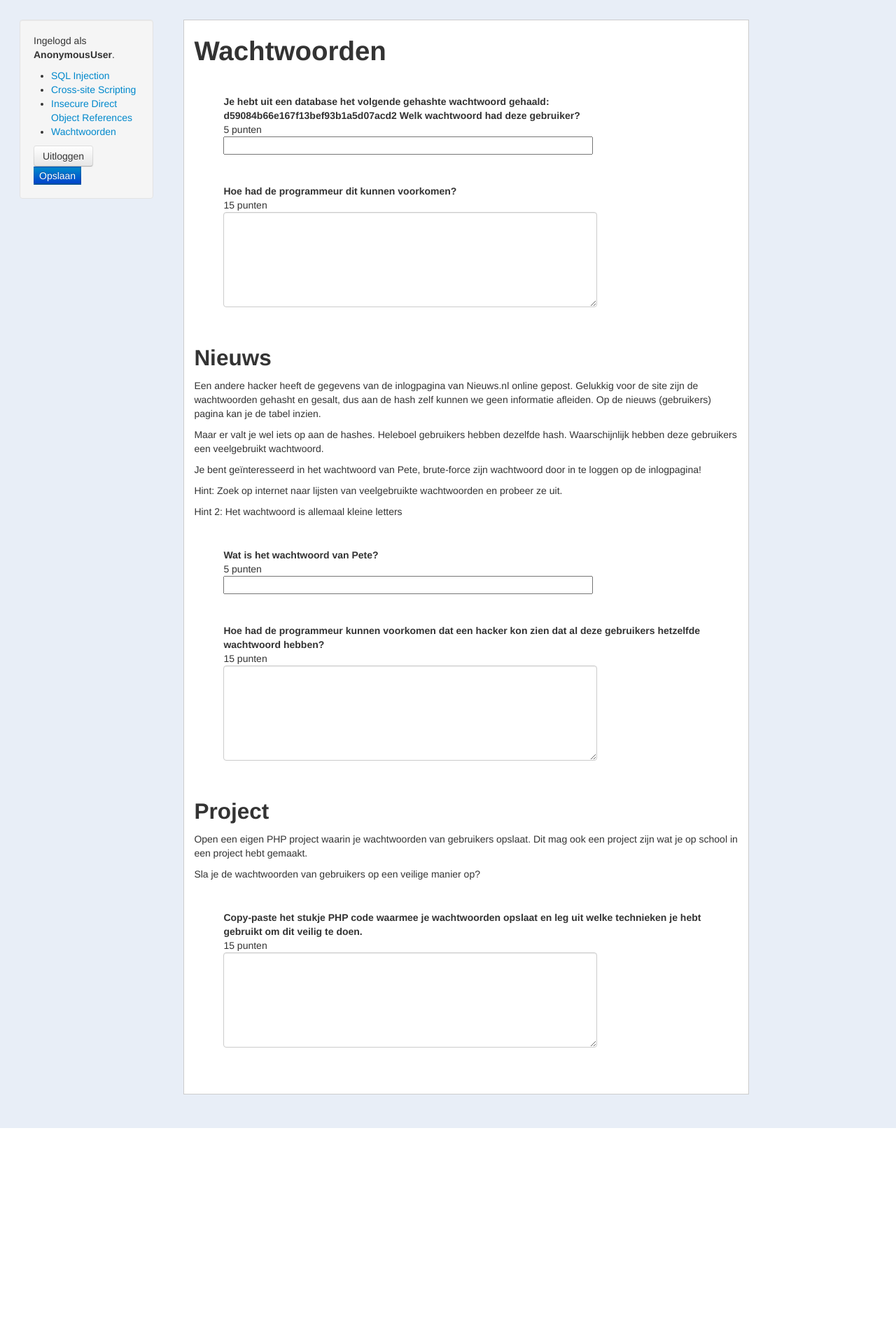
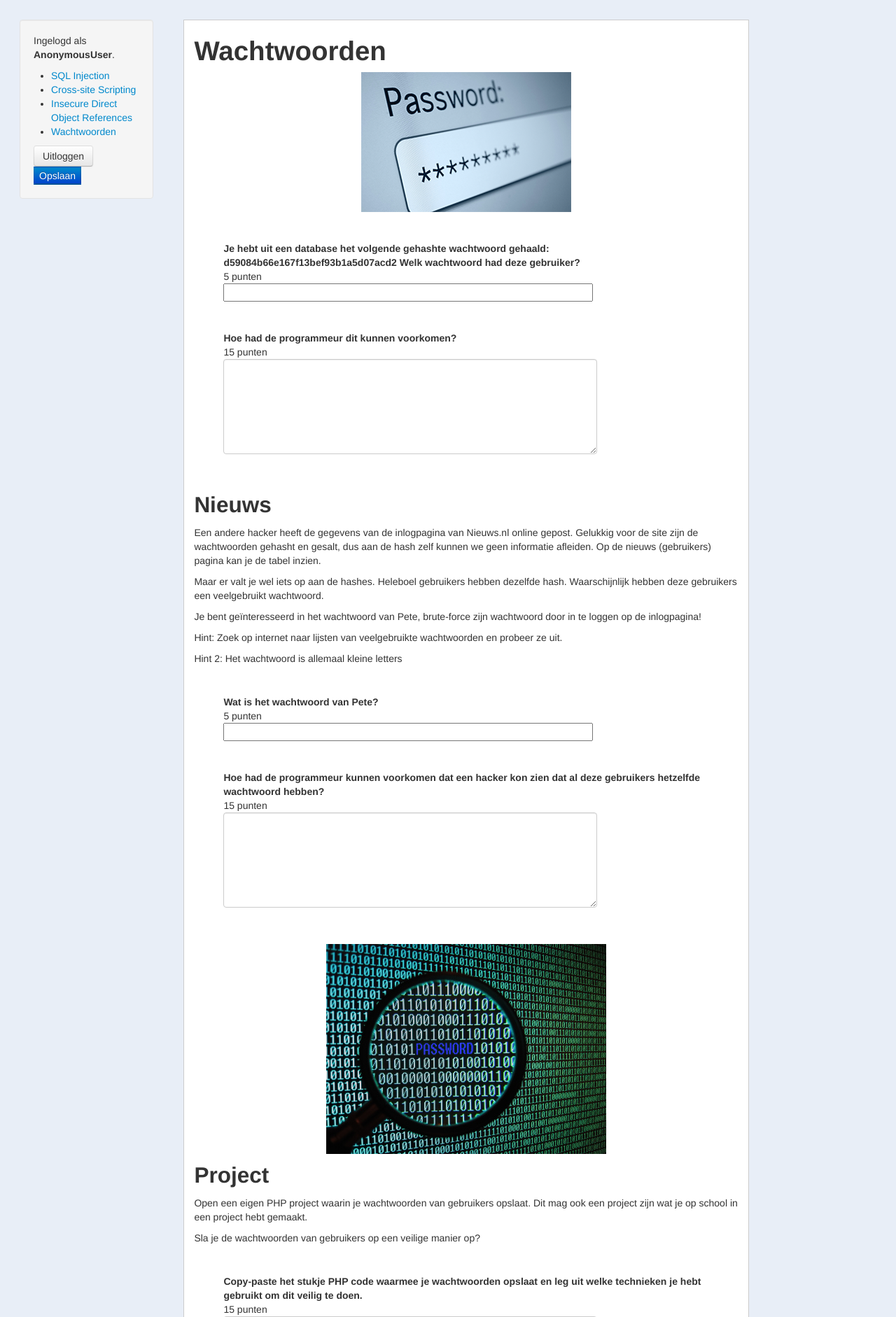
Before and after one commit to Avans/Security-Quiz, a Django app: template templates/wachtwoorden.html in a window 1280 px wide. Shown: the top 1882 px of the page at 70% size. Before the commit the page ends 1612 px from the top, so only its background shows below. Run offline with Django 3.2, Linux system fonts and the light colour scheme; the template is opened without the code that fills it, so the values that code supplies are empty; parts of the project's set-up code (start-up, migrations or seed data) failed here and were passed over.

Commit message:
Added some images

```diff
--- a/templates/wachtwoorden.html
+++ b/templates/wachtwoorden.html
@@ -3,6 +3,8 @@
 {% block content %}
 
       <h1>Wachtwoorden</h1>
+
+      <img src="/static/img/password.png" class="center-block">
 
       <div class="question">
         <span class="question-string">Je hebt uit een database het volgende gehashte wachtwoord gehaald: d59084b66e167f13bef93b1a5d07acd2 Welk wachtwoord had deze gebruiker?</span>
@@ -39,6 +41,8 @@
         <textarea class="question-input" name="answer_password_brute_force_prevent">{{answers.answer_password_brute_force_prevent}}</textarea>
       </div>
 
+            <img src="/static/img/password2.jpg" class="center-block">
+
       <h2>Project</h2>
 
       <p>Open een eigen PHP project waarin je wachtwoorden van gebruikers opslaat. Dit mag ook een project zijn wat je op school in een project hebt gemaakt.</p>
```
Also changed, not shown: static/img/password.png (added), static/img/password2.jpg (added).
